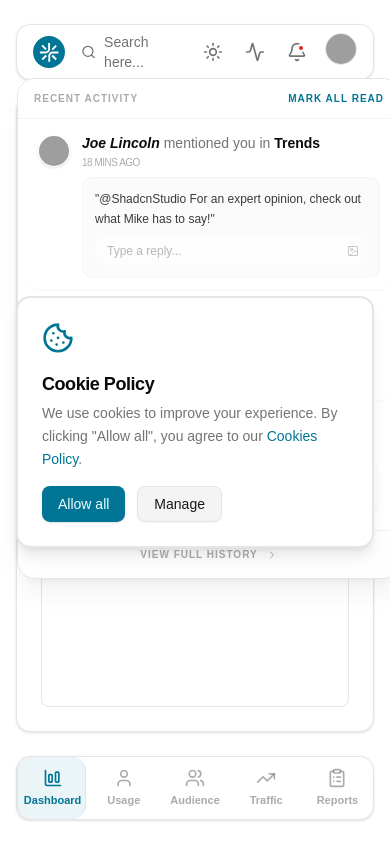
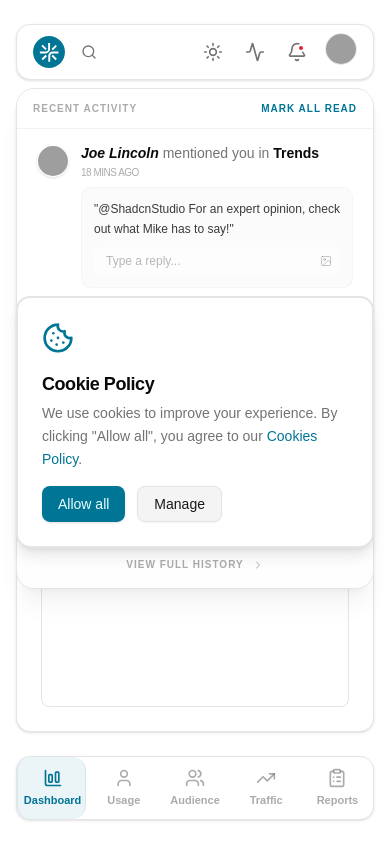
Before and after one commit to ericksouder-hub/vite-monorepo, a React (Vite) app in the folder apps/web/: page /dashboard in a window 390 px wide. Both pictures are taken after a click on the button 255 px from the left and 52 px from the top of the page. Built offline with nearby package versions, Linux system fonts and the light colour scheme; grey boxes are pictures that could not be loaded.

Commit message:
feat: Add a new `DashboardLayout` component with responsive design, sidebar, header, footer, command palette, and various dropdowns.

```diff
--- a/apps/web/src/layouts/DashboardLayout.tsx
+++ b/apps/web/src/layouts/DashboardLayout.tsx
@@ -91,7 +91,7 @@ export function DashboardLayout() {
                 onClick={() => setIsCommandPaletteOpen(true)}
               >
                 <Search className="size-4 mr-2" />
-                <span className="text-sm inline-block mr-2">Search here...</span>
+                <span className="text-sm hidden sm:inline-block mr-2">Search here...</span>
                 <kbd className="pointer-events-none hidden h-5 select-none items-center gap-1 rounded border bg-muted px-1.5 font-mono text-[10px] font-medium opacity-100 sm:flex">
                   <span className="text-xs">⌘</span>K
                 </kbd>
@@ -167,7 +167,7 @@ function ActivityDropdown() {
               animate={{ opacity: 1, scale: 1, y: 0 }}
               exit={{ opacity: 0, scale: 0.95, y: -4 }}
               transition={{ duration: 0.15, ease: "easeOut" }}
-              className="absolute -right-32 sm:right-0 top-full mt-2 w-96 z-50 rounded-2xl border bg-card shadow-xl shadow-black/5 overflow-hidden flex flex-col"
+              className="fixed inset-x-4 top-[5.5rem] sm:absolute sm:inset-auto sm:right-0 sm:top-full sm:mt-2 w-auto sm:w-96 z-50 rounded-2xl border bg-card shadow-xl shadow-black/5 overflow-hidden flex flex-col"
             >
               {/* Header */}
               <div className="sticky top-0 z-10 bg-card/80 backdrop-blur-md border-b border-border/50 px-4 py-3 flex items-center justify-between">
@@ -380,7 +380,7 @@ function NotificationDropdown() {
               animate={{ opacity: 1, scale: 1, y: 0 }}
               exit={{ opacity: 0, scale: 0.95, y: -4 }}
               transition={{ duration: 0.15, ease: "easeOut" }}
-              className="absolute -right-12 sm:right-0 top-full mt-2 w-96 z-50 rounded-2xl border bg-card shadow-xl shadow-black/5 overflow-hidden flex flex-col"
+              className="fixed inset-x-4 top-[5.5rem] sm:absolute sm:inset-auto sm:right-0 sm:top-full sm:mt-2 w-auto sm:w-96 z-50 rounded-2xl border bg-card shadow-xl shadow-black/5 overflow-hidden flex flex-col"
             >
               {/* Header with Switcher */}
               <div className="sticky top-0 z-10 bg-card/80 backdrop-blur-md border-b border-border/50 px-4 pt-4 pb-0 flex flex-col gap-4">
```
